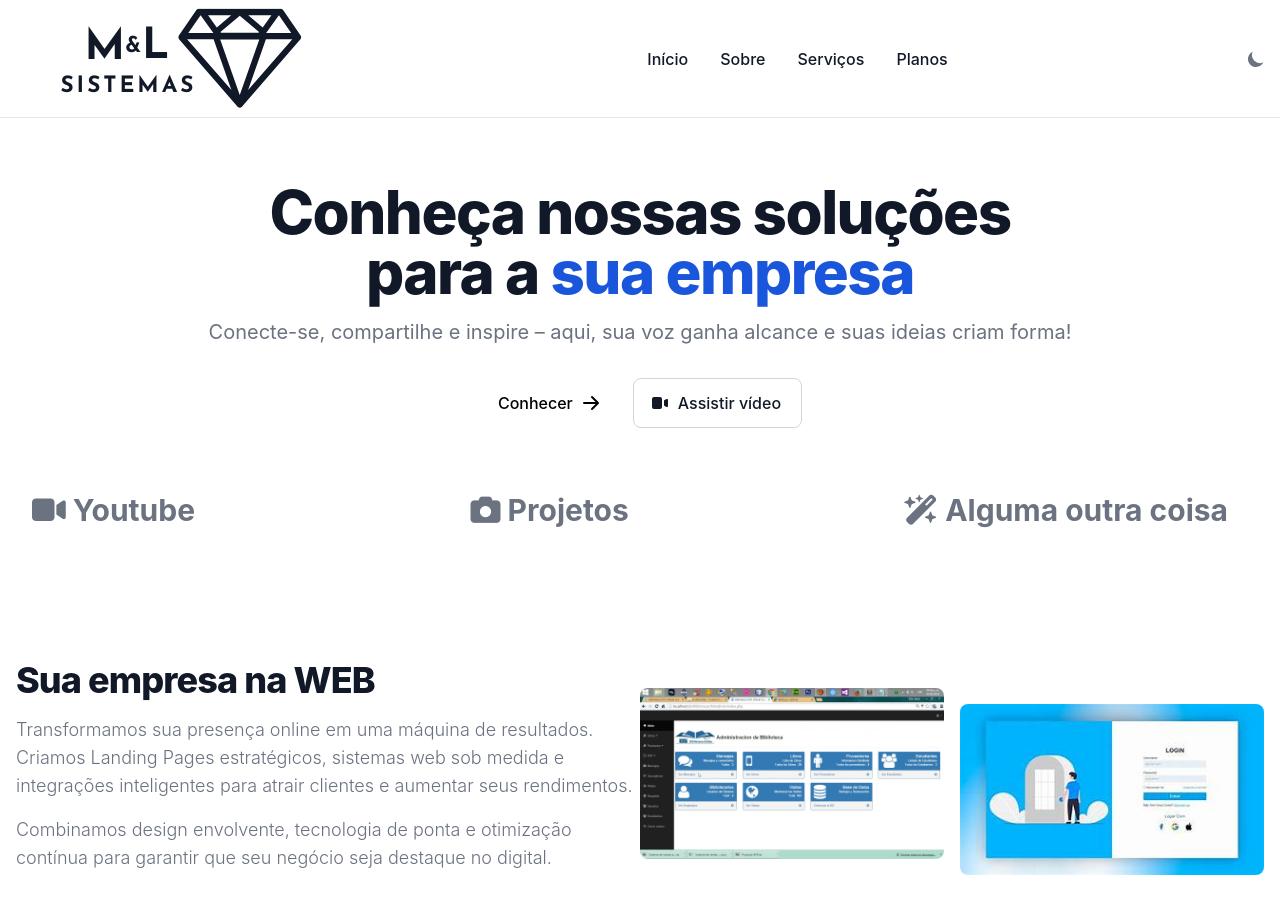
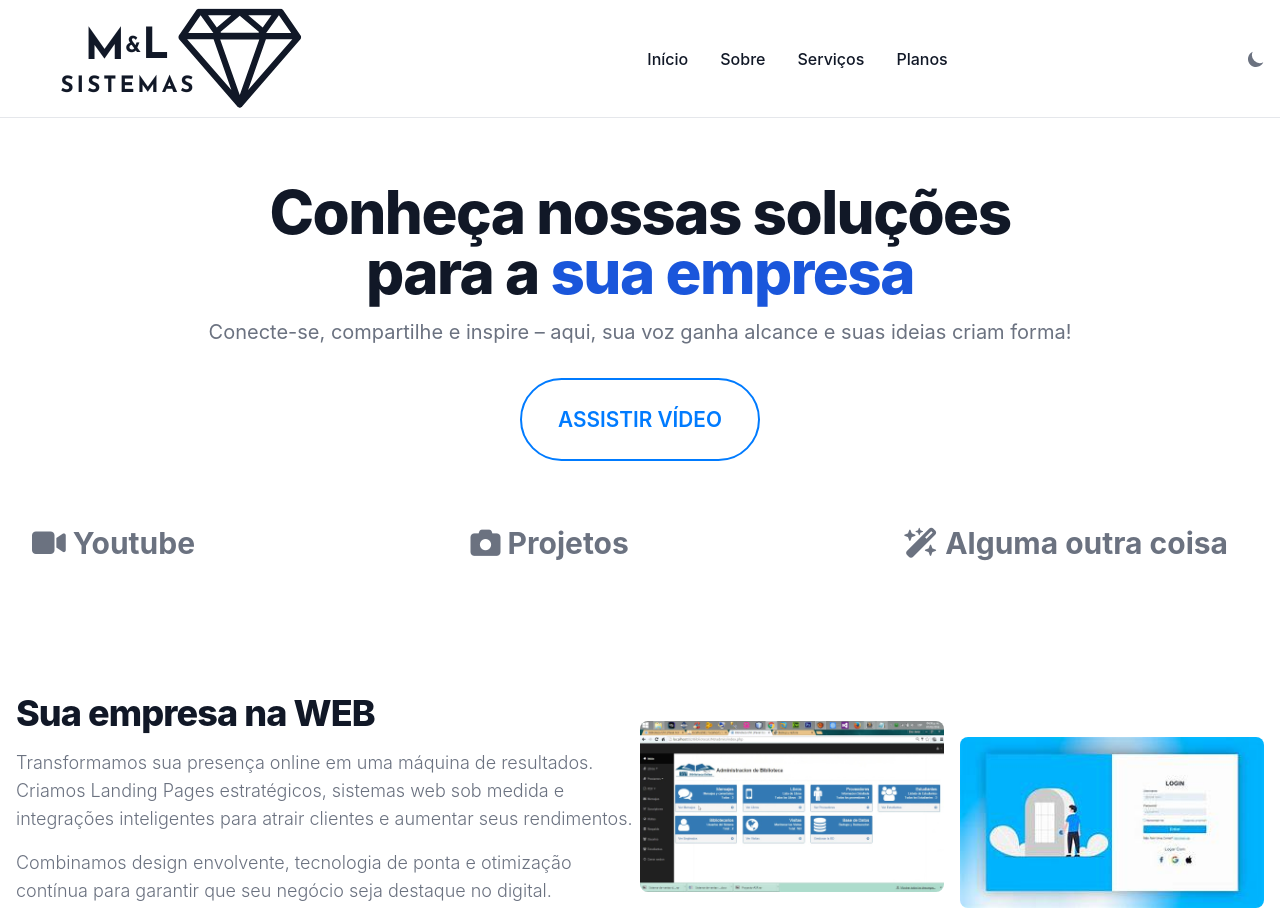
Before and after one commit to MLSistemas2025/LP_MLSistemas, a plain HTML site: page LP_M&L_Sistemas/LandingPage_M&LSistemas/index.html in a window 1280 px wide. Shown: the top 911 px of the page. Drawn offline with nearby package versions, Linux system fonts and the light colour scheme; a script that the page names is missing.

Commit message:
Animacao botao do video

```diff
--- a/LP_M&L_Sistemas/LandingPage_M&LSistemas/index.html
+++ b/LP_M&L_Sistemas/LandingPage_M&LSistemas/index.html
@@ -9,6 +9,7 @@
     <title>M&L Sistemas</title>
     <link rel="icon" href="src/images/about/IconeTela.ico" type="image/x-icon">
     <link rel="stylesheet" href="src/styles/main.css">
+    <link rel="stylesheet" href="src/styles/animation.css">
 </head>
 <body>
     <!-- NAVBAR -->
@@ -19,11 +20,6 @@
                 <img src="src/images/about/LogoDark.png" class="hidden dark:block w-40 h-auto" alt="M&L Sistemas">
             </a>
             <div class="flex md:order-2 space-x-3 md:space-x-1 rtl:space-x-reverse">
-                <!-- <a href="https://api.whatsapp.com/send/?phone=5549999206844&text&type=phone_number&app_absent=0" target="_blank">
-                    <button type="button" class="text-white bg-blue-500 hover:bg-blue-700 focus:ring-4 focus:outline-none focus:ring-blue-300 font-medium rounded-lg text-sm px-4 py-2 text-center dark:bg-green-600 dark:hover:bg-blue-700 dark:focus:ring-blue-800">
-                        Contatar
-                    </button>
-                </a> -->
                 <button id="theme-toggle" type="button" class="text-gray-500 dark:text-gray-400 hover:bg-gray-100 dark:hover:bg-gray-700 focus:outline-none focus:ring-4 focus:ring-gray-200 dark:focus:ring-gray-700 rounded-lg text-sm p-2.5">
                     <svg id="theme-toggle-dark-icon" class="hidden w-5 h-5" fill="currentColor" viewBox="0 0 20 20" xmlns="http://www.w3.org/2000/svg"><path d="M17.293 13.293A8 8 0 016.707 2.707a8.001 8.001 0 1010.586 10.586z"></path></svg>
                     <svg id="theme-toggle-light-icon" class="hidden w-5 h-5" fill="currentColor" viewBox="0 0 20 20" xmlns="http://www.w3.org/2000/svg"><path d="M10 2a1 1 0 011 1v1a1 1 0 11-2 0V3a1 1 0 011-1zm4 8a4 4 0 11-8 0 4 4 0 018 0zm-.464 4.95l.707.707a1 1 0 001.414-1.414l-.707-.707a1 1 0 00-1.414 1.414zm2.12-10.607a1 1 0 010 1.414l-.706.707a1 1 0 11-1.414-1.414l.707-.707a1 1 0 011.414 0zM17 11a1 1 0 100-2h-1a1 1 0 100 2h1zm-7 4a1 1 0 011 1v1a1 1 0 11-2 0v-1a1 1 0 011-1zM5.05 6.464A1 1 0 106.465 5.05l-.708-.707a1 1 0 00-1.414 1.414l.707.707zm1.414 8.486l-.707.707a1 1 0 01-1.414-1.414l.707-.707a1 1 0 011.414 1.414zM4 11a1 1 0 100-2H3a1 1 0 000 2h1z" fill-rule="evenodd" clip-rule="evenodd"></path></svg>
@@ -83,14 +79,9 @@
 
             <!--Colocar video de apresentação-->
             <div class="flex flex-col mb-8 lg:mb-16 space-y-4 sm:flex-row sm:justify-center sm:space-y-0 sm:space-x-4">
-                <a href="https://www.youtube.com/@Paulomorais0903" class="inline-flex justify-center items-center py-3 px-5 text-base font-medium text-center dark:text-white rounded-lg focus:ring-4 focus:ring-primary-300">
-                    Conhecer
-                    <svg class="ml-2 -mr-1 w-5 h-5" fill="currentColor" viewBox="0 0 20 20" xmlns="http://www.w3.org/2000/svg"><path fill-rule="evenodd" d="M10.293 3.293a1 1 0 011.414 0l6 6a1 1 0 010 1.414l-6 6a1 1 0 01-1.414-1.414L14.586 11H3a1 1 0 110-2h11.586l-4.293-4.293a1 1 0 010-1.414z" clip-rule="evenodd"></path></svg>
-                </a>
-                <a href="https://www.youtube.com/@Paulomorais0903" class="inline-flex justify-center items-center py-3 px-5 text-base font-medium text-center text-gray-900 rounded-lg border border-gray-300 hover:bg-gray-100 focus:ring-4 focus:ring-gray-100 dark:text-white dark:border-gray-700 dark:hover:bg-gray-700 dark:focus:ring-gray-800">
-                    <svg class="mr-2 -ml-1 w-5 h-5" fill="currentColor" viewBox="0 0 20 20" xmlns="http://www.w3.org/2000/svg"><path d="M2 6a2 2 0 012-2h6a2 2 0 012 2v8a2 2 0 01-2 2H4a2 2 0 01-2-2V6zM14.553 7.106A1 1 0 0014 8v4a1 1 0 00.553.894l2 1A1 1 0 0018 13V7a1 1 0 00-1.447-.894l-2 1z"></path></svg>
-                    Assistir vídeo
-                </a>
+                <button class="btn" id="videoButton">
+                    <a href="https://www.youtube.com/@Paulomorais0903">Assistir vídeo</a>
+                </button>
             </div>
 
             <div class="px-4 mx-auto text-center md:max-w-screen-md lg:max-w-screen-lg lg:px-12 pt-8">
--- a/LP_M&L_Sistemas/LandingPage_M&LSistemas/src/js/script.js
+++ b/LP_M&L_Sistemas/LandingPage_M&LSistemas/src/js/script.js
@@ -4,6 +4,18 @@ var themeToggleLightIcon = document.getElementById('theme-toggle-light-icon');
 const button = document.getElementById("ButtonModal");
 const modal = document.querySelector("dialog");
 const buttonClose = document.querySelector("dialog button");
+
+const videoButton = document.getElementById('videoButton');
+
+function updateButtonColor() {
+    if (document.body.classList.contains('dark')) {
+        videoButton.style.setProperty('--clr', 'white'); // Cor para modo escuro
+    } else {
+        videoButton.style.setProperty('--clr', '#007bff'); // Cor para modo claro
+    }
+}
+updateButtonColor();
+document.body.addEventListener('click', updateButtonColor);
 
 button.onclick = function() {
   modal.showModal();
--- /dev/null
+++ b/LP_M&L_Sistemas/LandingPage_M&LSistemas/src/styles/animation.css
@@ -0,0 +1,39 @@
+.btn{
+    position: relative;
+    padding: 1.5rem 2rem;
+    font-size: 1.3rem;
+    width: 15rem;
+    border-radius: 50px;
+    background: transparent;
+    border: 2px solid var(--clr);
+    color: var(--clr);
+    font-weight: 600;
+    cursor: pointer;
+    text-transform: uppercase;
+    overflow: hidden;
+    transition: 0.75s;
+    z-index: 2;
+}
+
+.btn::after{
+    content: '';
+    position: absolute;
+    top: 0;
+    left: 0;
+    width: 100%;
+    height: 100%;
+    background: var(--clr);
+    clip-path: circle(0% at 50% 50%);
+    transition: 0.75s;
+    z-index: -1;
+}
+
+.btn:hover::after{
+    clip-path: circle(100% at 50% 50%);
+}
+
+.btn:hover {
+    color: black;
+    box-shadow: 0 0 10px var(--clr),
+    0 0 50px var(--clr);
+}
```
